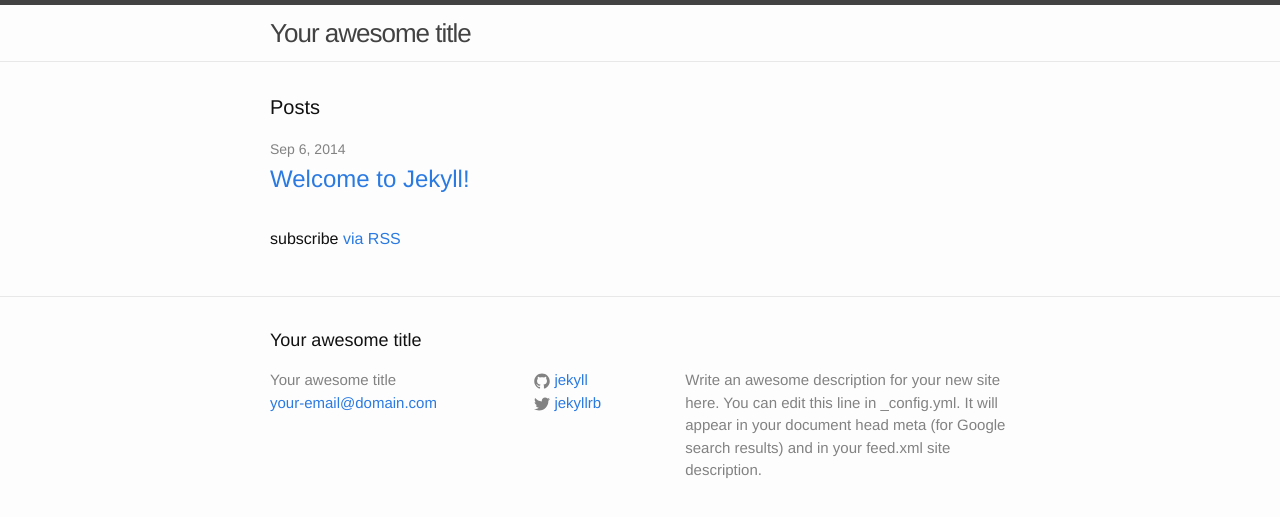
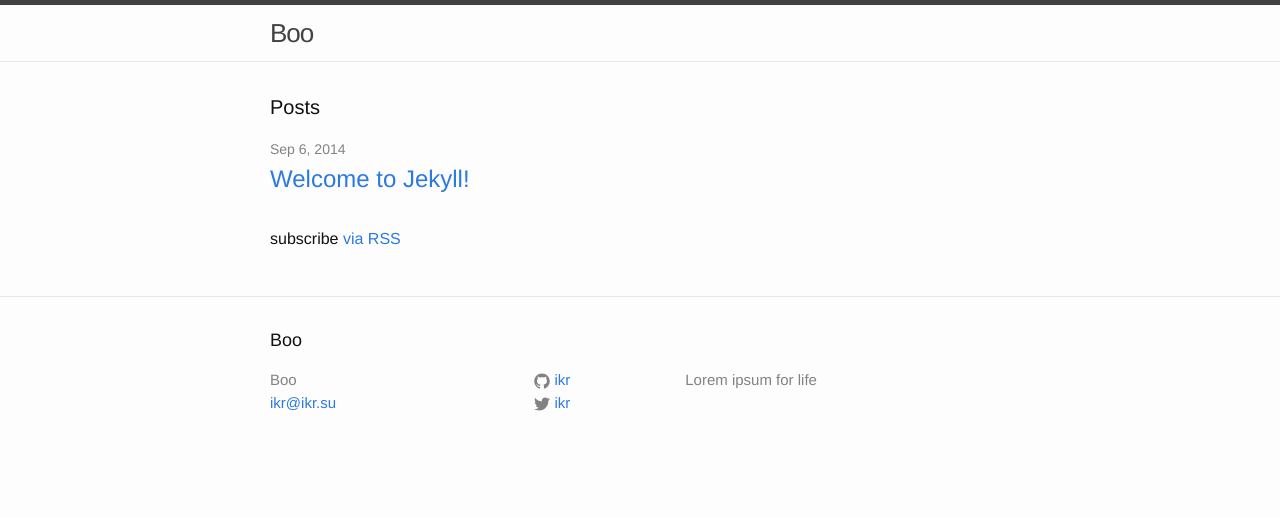
Before and after one commit to ikr/ikr.su-blog, a Jekyll site: the page built from index.html, in a window 1280 px wide. Shown: the top 517 px of the page. Built offline with Jekyll 4.4.1, drawn with Linux system fonts in a browser that asks for light colours.

Commit message:
Try filling in some actual config values

```diff
--- a/_config.yml
+++ b/_config.yml
@@ -1,14 +1,12 @@
 # Site settings
-title: Your awesome title
-email: your-email@domain.com
+title: Boo
+email: ikr@ikr.su
 description: > # this means to ignore newlines until "baseurl:"
-  Write an awesome description for your new site here. You can edit this
-  line in _config.yml. It will appear in your document head meta (for
-  Google search results) and in your feed.xml site description.
+  Lorem ipsum for life
 baseurl: "" # the subpath of your site, e.g. /blog/
-url: "http://yourdomain.com" # the base hostname & protocol for your site
-twitter_username: jekyllrb
-github_username:  jekyll
+url: "http://ikr.su/blog/" # the base hostname & protocol for your site
+twitter_username: ikr
+github_username:  ikr
 
 # Build settings
 markdown: kramdown
```
